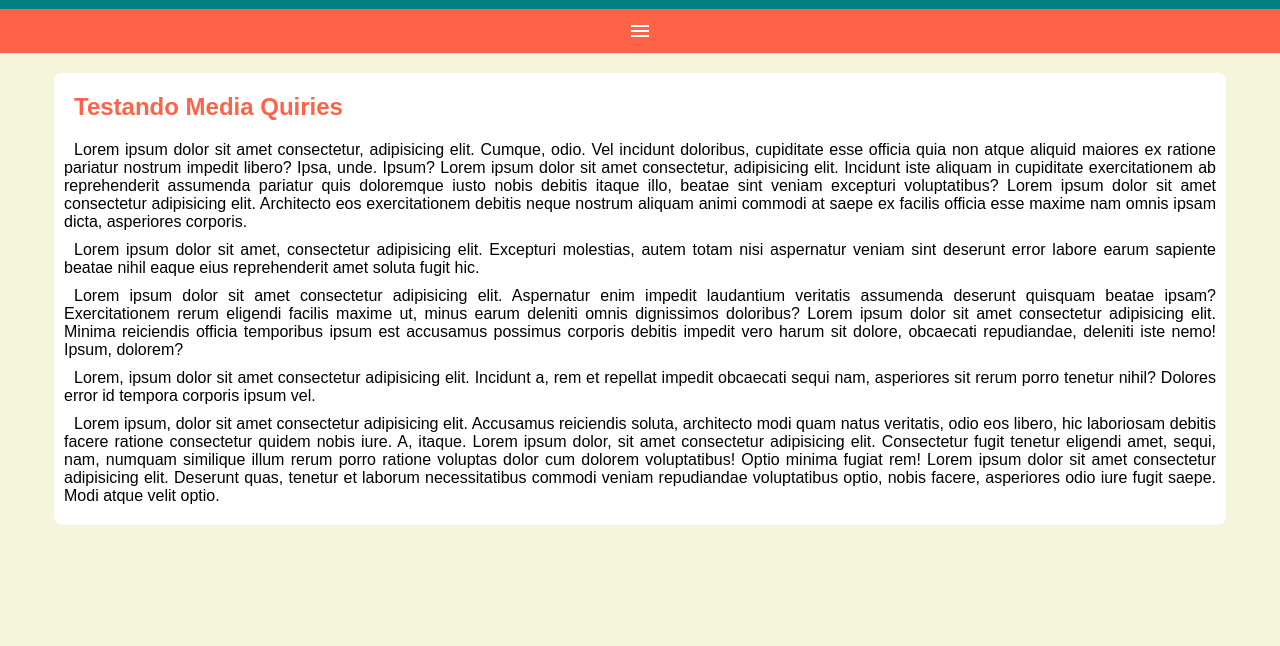
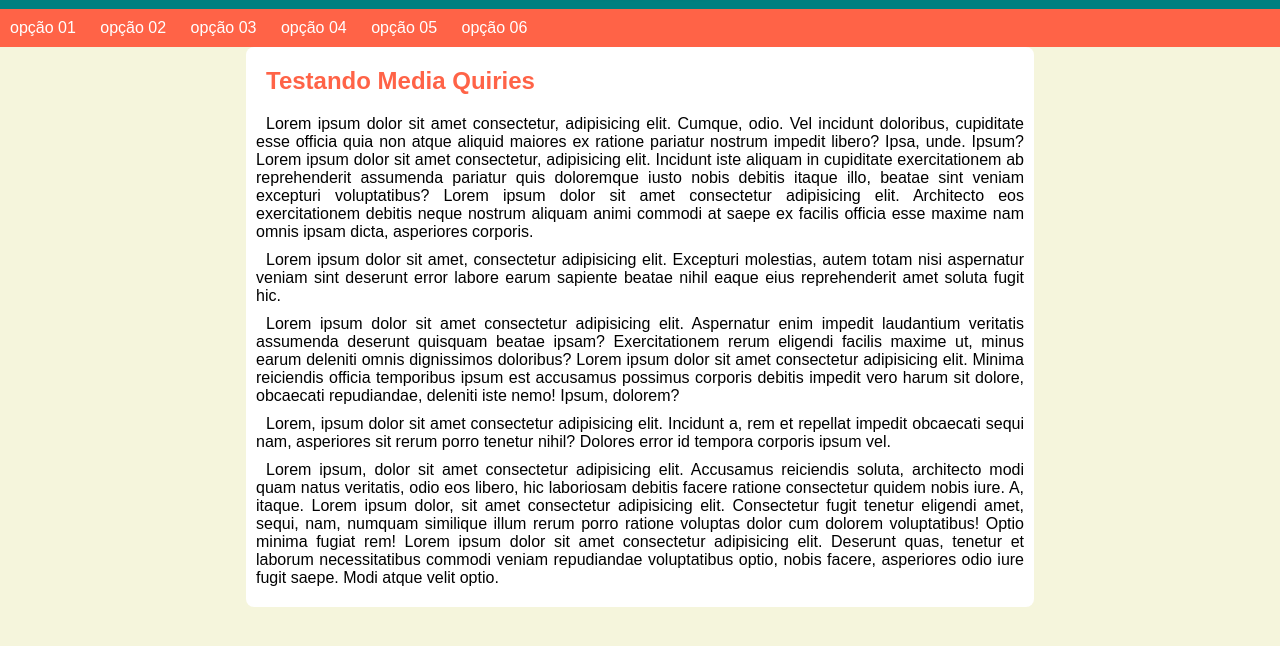
Before and after one commit to HgDtr/html-css02, a plain HTML site: page Exercícios/ex026/mq005/index.html in a window 1280 px wide. Shown: the part 48-694 px from the top of the page. Drawn offline with Linux system fonts and the light colour scheme.

Commit message:
atualizei o teste de media query

```diff
--- /dev/null
+++ b/Exercícios/ex026/mq005/estilo/media-query.css
@@ -0,0 +1,32 @@
+@charset "UTF-8";
+
+@media screen and (min-width: 768px) {
+    i#menu-icon {
+        display: none;
+    }
+
+    #item {
+        display: block;
+        background-color: tomato;
+    }
+
+    #item a {
+        display: block;
+        padding: 10px;
+        text-decoration: none;
+        text-align: center;
+        background-color: tomato;
+        color: white;
+        border-top: none;
+    }
+
+    menu > ul > li {
+
+        display: inline-block;
+    }
+
+    main {
+        width: 768px;
+        margin: auto;
+    }
+}
--- a/Exercícios/ex026/mq005/estilos/style.css
+++ b/Exercícios/ex026/mq005/estilos/style.css
@@ -54,7 +54,9 @@ i#menu-icon:hover {
 }
 
 #item a:hover {
-    background-color: rgb(189, 61, 38);
+    background-color: rgb(255, 255, 255);
+    color: tomato;
+    font-weight: bold;
 }
 
 main {
--- a/Exercícios/ex026/mq005/index.html
+++ b/Exercícios/ex026/mq005/index.html
@@ -6,8 +6,9 @@
     <title>Media Query</title>
     <link href="https://fonts.googleapis.com/icon?family=Material+Icons" rel="stylesheet" />
     <link rel="stylesheet" href="estilos/style.css">
+    <link rel="stylesheet" href="estilo/media-query.css">
 </head>
-<body>
+<body onresize="mudouTamanho()">
     <header>
         <h1>Meu Site</h1>
         <i id="menu-icon" class="material-icons" onclick="clickMenu()">menu</i>
@@ -37,6 +38,14 @@
         </article>
     </main>
     <script>
+        function mudouTamanho() {
+            if (window.innerWidth >= 768) {
+                item.style.display = 'block'
+            } else {
+                item.style.display = 'none'
+            }
+        }
+
         function clickMenu() {
             if (item.style.display == 'block') {
                 item.style.display = 'none'
```
